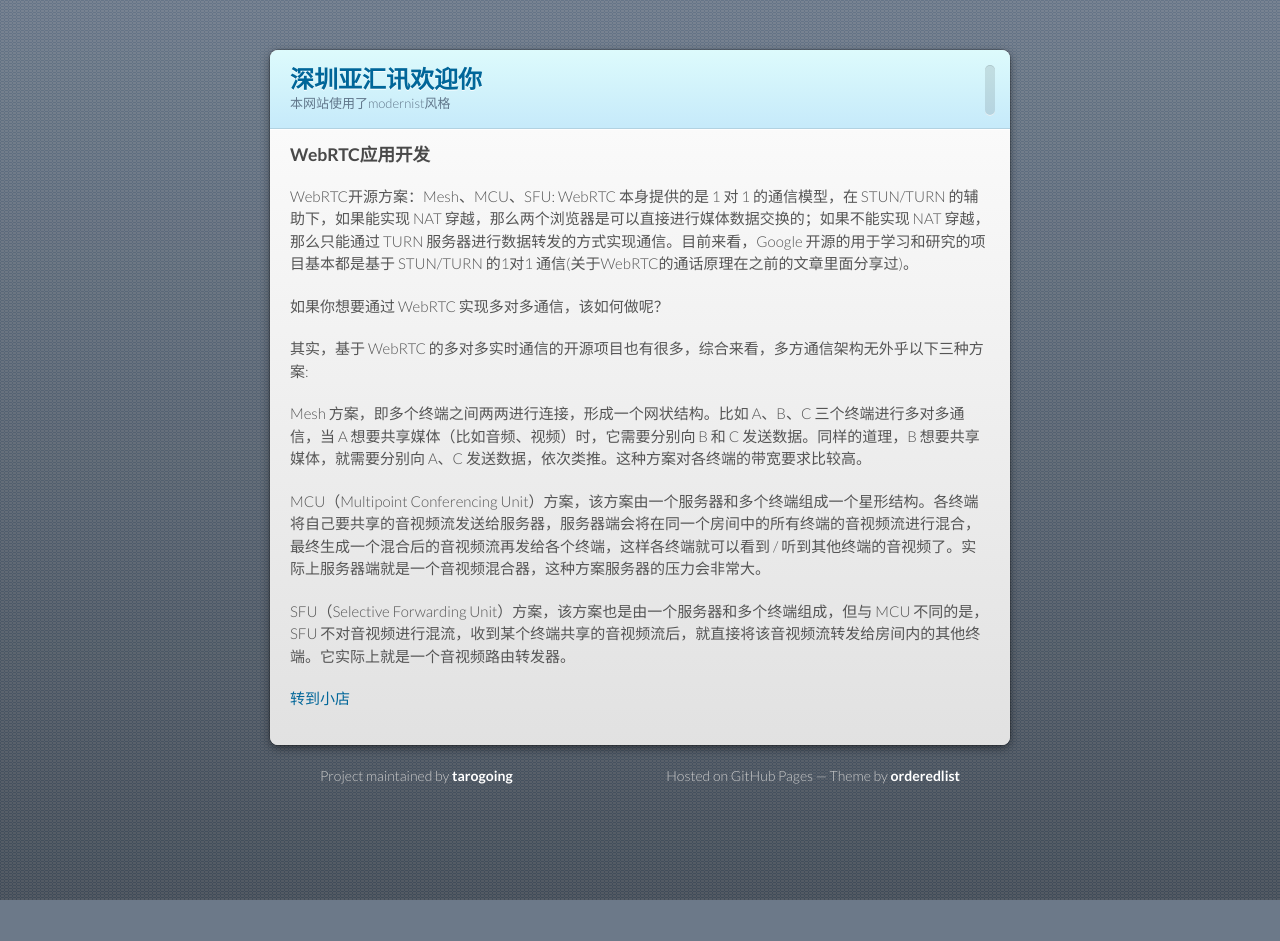
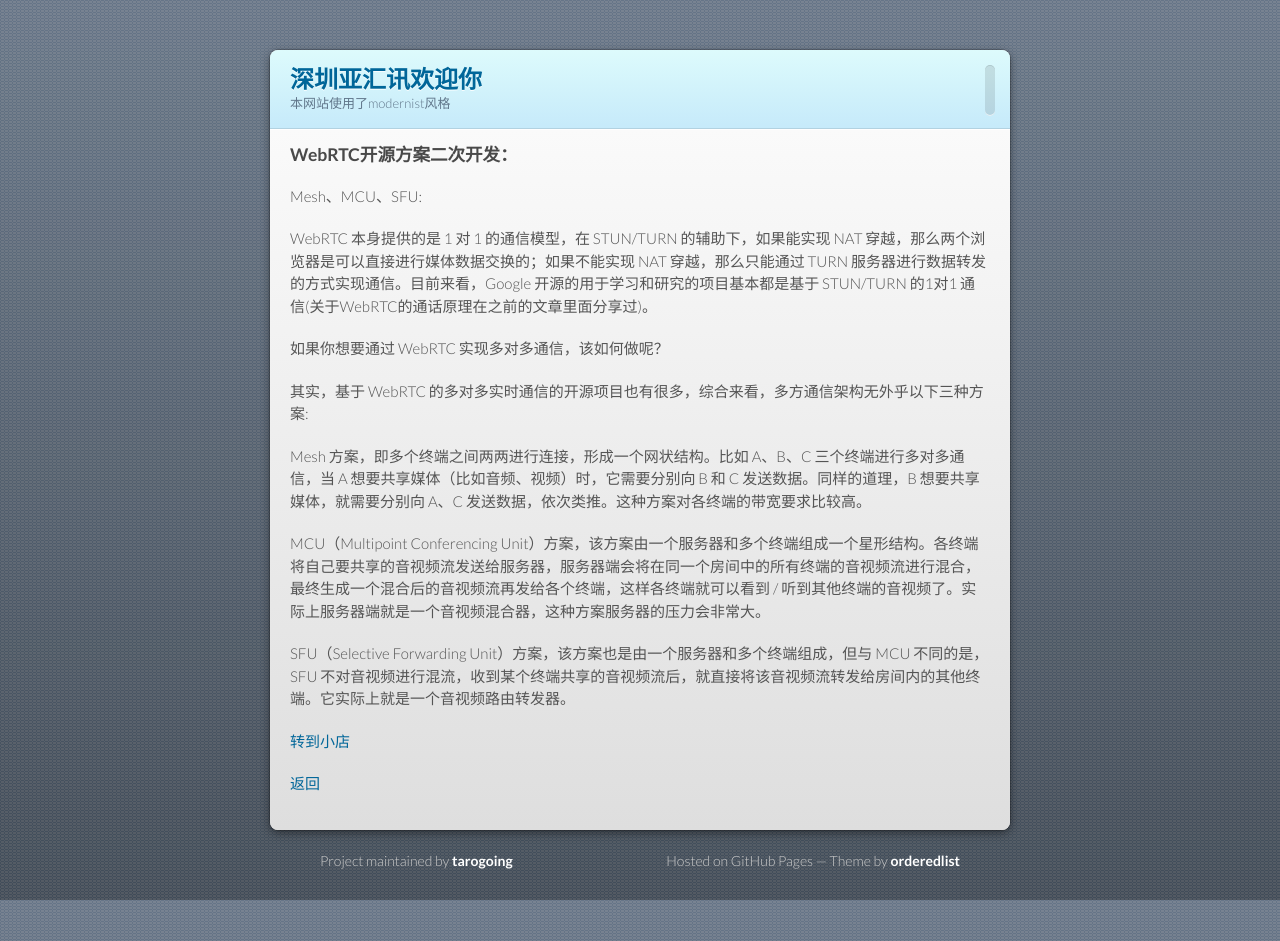
Before and after one commit to tarogoing/tpxip, a Jekyll site: the page built from webrtc-page.md, in a window 1280 px wide. Built offline with Jekyll 4.4.1, drawn with Linux system fonts in a browser that asks for light colours; our own code applies the rules of GitHub Pages for plain Markdown files; before the commit the page ends 900 px from its top, so only the background shows below that.

Commit message:
更新一个版本

```diff
--- a/webrtc01.md
+++ b/webrtc-page.md
@@ -1,7 +1,11 @@
+---
+layout: default
+---
 
-### WebRTC应用开发
+### WebRTC开源方案二次开发：
 
-WebRTC开源方案：Mesh、MCU、SFU:
+Mesh、MCU、SFU:
+
 WebRTC 本身提供的是 1 对 1 的通信模型，在 STUN/TURN 的辅助下，如果能实现 NAT 穿越，那么两个浏览器是可以直接进行媒体数据交换的；如果不能实现 NAT 穿越，那么只能通过 TURN 服务器进行数据转发的方式实现通信。目前来看，Google 开源的用于学习和研究的项目基本都是基于 STUN/TURN 的1对1 通信(关于WebRTC的通话原理在之前的文章里面分享过)。
 
 如果你想要通过 WebRTC 实现多对多通信，该如何做呢？
@@ -15,3 +19,5 @@ MCU（Multipoint Conferencing Unit）方案，该方案由一个服务器和多
 SFU（Selective Forwarding Unit）方案，该方案也是由一个服务器和多个终端组成，但与 MCU 不同的是，SFU 不对音视频进行混流，收到某个终端共享的音视频流后，就直接将该音视频流转发给房间内的其他终端。它实际上就是一个音视频路由转发器。
 
 [转到小店](https://tarogo.tpxip.com/product/webrtc-development-kit-tools/)
+
+[返回](./)
```
Also changed, not shown: cloudserver.md (added, +21 -0 lines), index.md (+4 -6 lines), miniprogram.md (added, +21 -0 lines), image/g7ng4gvdjr.png (added), image/u3mqa8lbps.png (added), 1 other file.
